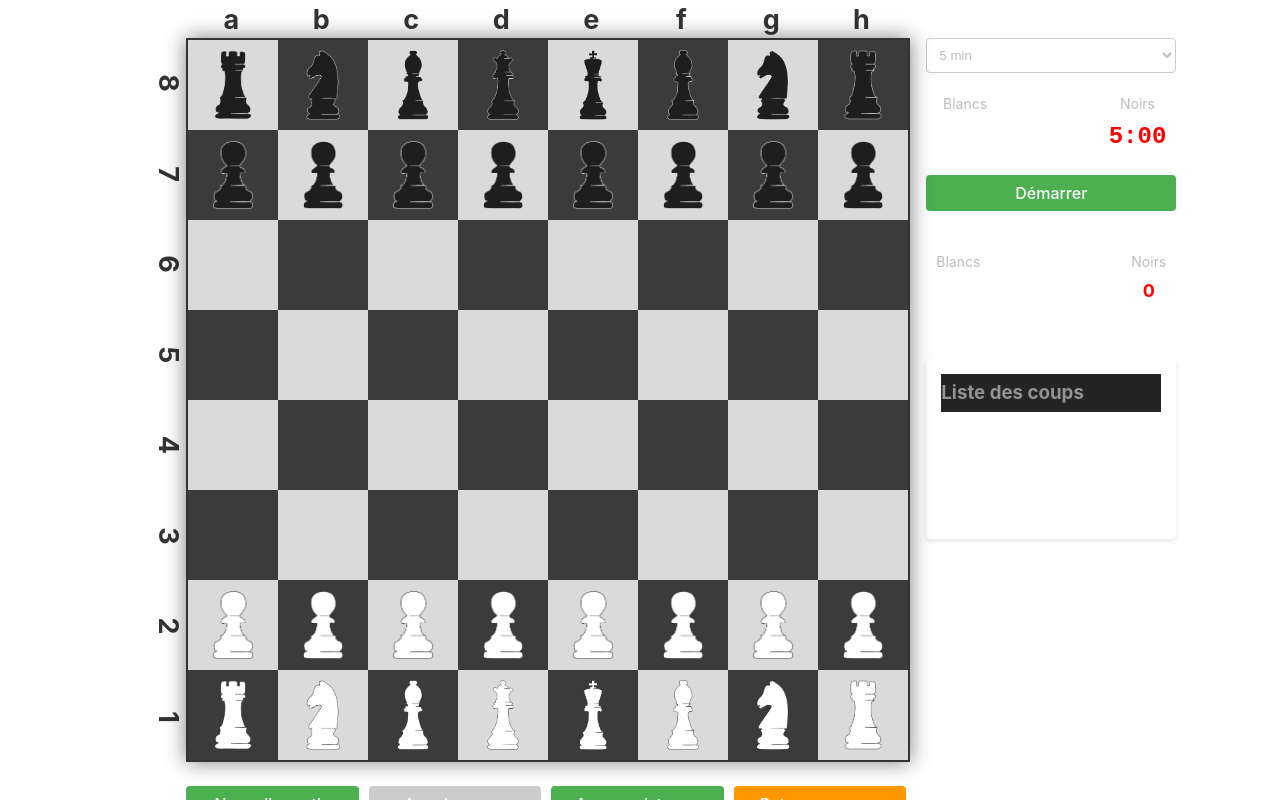
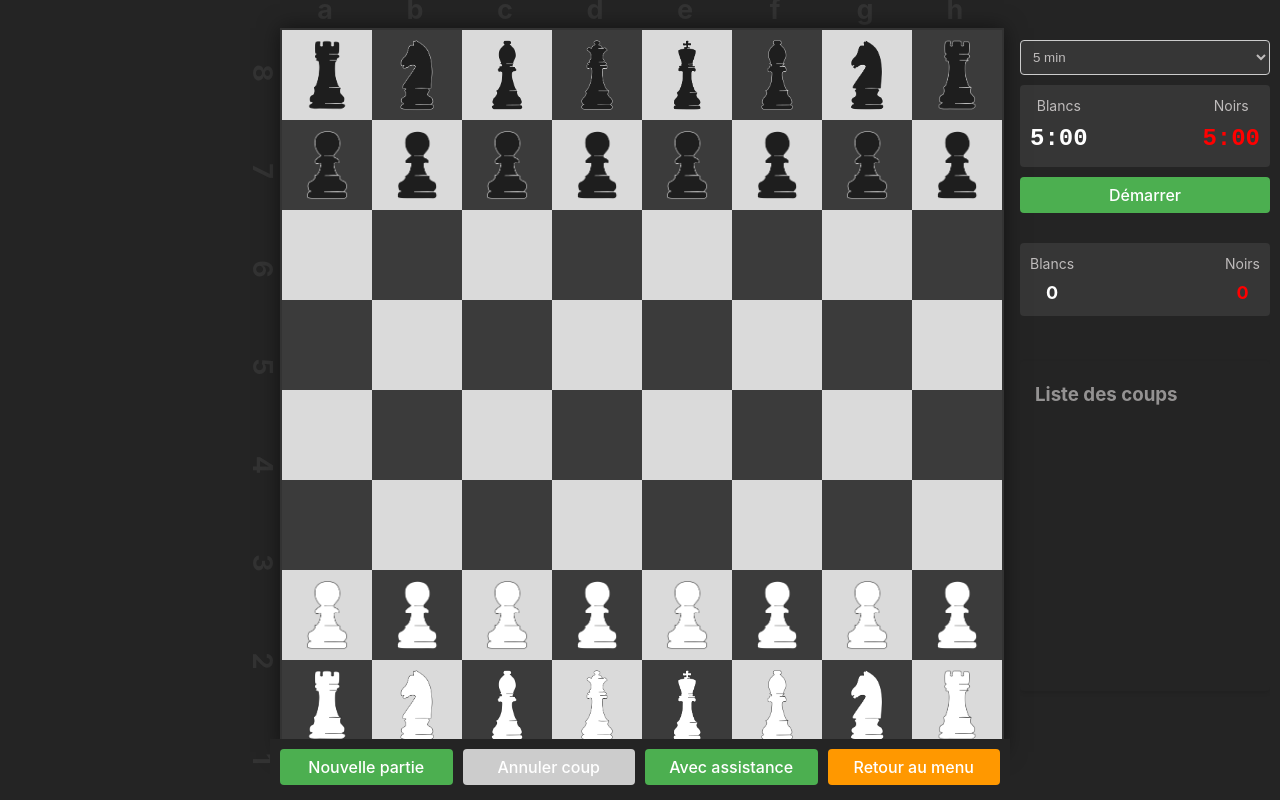
Before and after one commit to stevenbachimont/chess, a React (Vite) app: page /play in a window 1280 px wide. Built offline with nearby package versions, Linux system fonts and the light colour scheme.

Commit message:
amenagement plateau

```diff
--- a/src/components/ChessBoard.scss
+++ b/src/components/ChessBoard.scss
@@ -8,9 +8,16 @@
     gap: 20px;
     justify-content: center;
     align-items: flex-start;
-    padding: 20px;
+    padding: 20px 20px 100px 20px;
     max-width: 1400px;
     margin: auto;
+    height: 100vh;
+    position: fixed;
+    top: 0;
+    left: 0;
+    right: 0;
+    overflow-y: auto;
+    background-color: #242424;
 }
 
 .left-controls {
@@ -20,13 +27,20 @@
     flex-direction: column;
     gap: 20px;
     margin-left: 60px;
+    position: sticky;
+    top: 20px;
+    height: calc(100vh - 40px);
+    overflow-y: auto;
 }
 
 .game-area {
-    flex: 0 0 auto;   // Ne pas redimensionner l'échiquier
-    order: 2;         // Deuxième élément
+    flex: 0 0 auto;
+    order: 2;
     position: relative;
     width: var(--board-size);
+    margin: auto;
+    padding-bottom: 60px;
+    min-height: calc(100vh - 100px);
 }
 
 .right-controls {
@@ -36,6 +50,10 @@
     flex-direction: column;
     gap: 15px;
     margin-right: 60px;
+    position: sticky;
+    top: 20px;
+    height: calc(100vh - 40px);
+    overflow-y: auto;
 
     .timer-score-container {
         display: flex;
@@ -52,11 +70,10 @@
         background-color: #24202000;
         border-radius: 4px;
         box-shadow: 0 2px 4px rgba(0, 0, 0, 0.1);
-        overflow-y: auto;  // Permet le défilement vertical
-        scrollbar-width: thin;  // Pour Firefox
-        scrollbar-color: #666 #333;  // Pour Firefox
+        overflow-y: auto;
+        scrollbar-width: thin;
+        scrollbar-color: #666 #333;
 
-        // Style de la scrollbar pour Chrome/Safari
         &::-webkit-scrollbar {
             width: 8px;
         }
@@ -76,7 +93,7 @@
             margin-top: 0;
             margin-bottom: 10px;
             color: #949292;
-            position: sticky;  // Garde le titre visible
+            position: sticky;
             top: 0;
             background-color: #242424;
             padding: 5px 0;
@@ -564,14 +581,17 @@
 }
 
 .game-buttons {
-    position: absolute;
-    bottom: -60px;
+    position: fixed;
+    bottom: 5px;
     left: 50%;
     transform: translateX(-50%);
     display: flex;
     gap: 10px;
     justify-content: center;
     width: var(--board-size);
+    z-index: 1000;
+    background-color: #242424;
+    padding: 10px;
 
     .reset-button, .undo-button, .easy-mode-button, .menu-button {
         flex: 1;
@@ -654,3 +674,10 @@
     75% { transform: rotate(-90deg) scale(1.1) skew(-2deg, -1deg); }
     100% { transform: rotate(-90deg) scale(1.1) skew(0deg, 0deg); }
 }
+
+html, body {
+    margin: 0;
+    padding: 0;
+    height: 100%;
+    overflow: hidden;
+}
--- a/src/components/ChessBoard.tsx
+++ b/src/components/ChessBoard.tsx
@@ -346,10 +346,9 @@ const ChessBoard: React.FC = () => {
             })) {
                 setErrorMessage(`Échec et mat ! Les ${gameState.currentTurn === 'white' ? 'blancs' : 'noirs'} gagnent !`);
                 moveText += "\n   Échec et mat !";
-                // Ajouter des points bonus pour l'échec et mat
                 setScore(prevScore => ({
                     ...prevScore,
-                    [gameState.currentTurn]: prevScore[gameState.currentTurn] + 5 // Bonus de 5 points pour l'échec et mat
+                    [gameState.currentTurn]: prevScore[gameState.currentTurn] + 5
                 }));
             } else if (isKingInCheck(newBoard, nextTurn)) {
                 moveText += "\n   Échec !";
@@ -366,6 +365,11 @@ const ChessBoard: React.FC = () => {
                 if (kingPosition) {
                     setCheckPath([position, kingPosition]);
                 }
+            } else {
+                // Réinitialiser les indicateurs d'échec quand il n'y a plus d'échec
+                setCheckingPiece(null);
+                setCheckPath([]);
+                setErrorMessage(null);
             }
 
             if (piece?.type === 'pawn' && (position.y === 0 || position.y === 7)) {
--- a/src/utils/board.ts
+++ b/src/utils/board.ts
@@ -210,7 +210,8 @@ export const wouldKingBeInCheck = (board: (Piece | null)[][], from: Position, to
 
 export const isCheckmate = (board: GameState['board'], color: PieceColor, gameState: GameState): boolean => {
     // 1. Vérifier si le roi est en échec
-    if (!isKingInCheck(board, color)) {
+    const checkingPiece = isKingInCheck(board, color);
+    if (!checkingPiece) {
         return false;
     }
 
@@ -220,7 +221,7 @@ export const isCheckmate = (board: GameState['board'], color: PieceColor, gameSt
             const piece = board[y][x];
             if (piece && piece.color === color) {
                 // 3. Obtenir tous les mouvements possibles pour cette pièce
-                const moves = getPossibleMoves(board, { x, y }, gameState);
+                const moves = getPossibleMoves(board, { x, y }, gameState, false); // false pour éviter la récursion
 
                 // 4. Pour chaque mouvement possible
                 for (const move of moves) {
```
